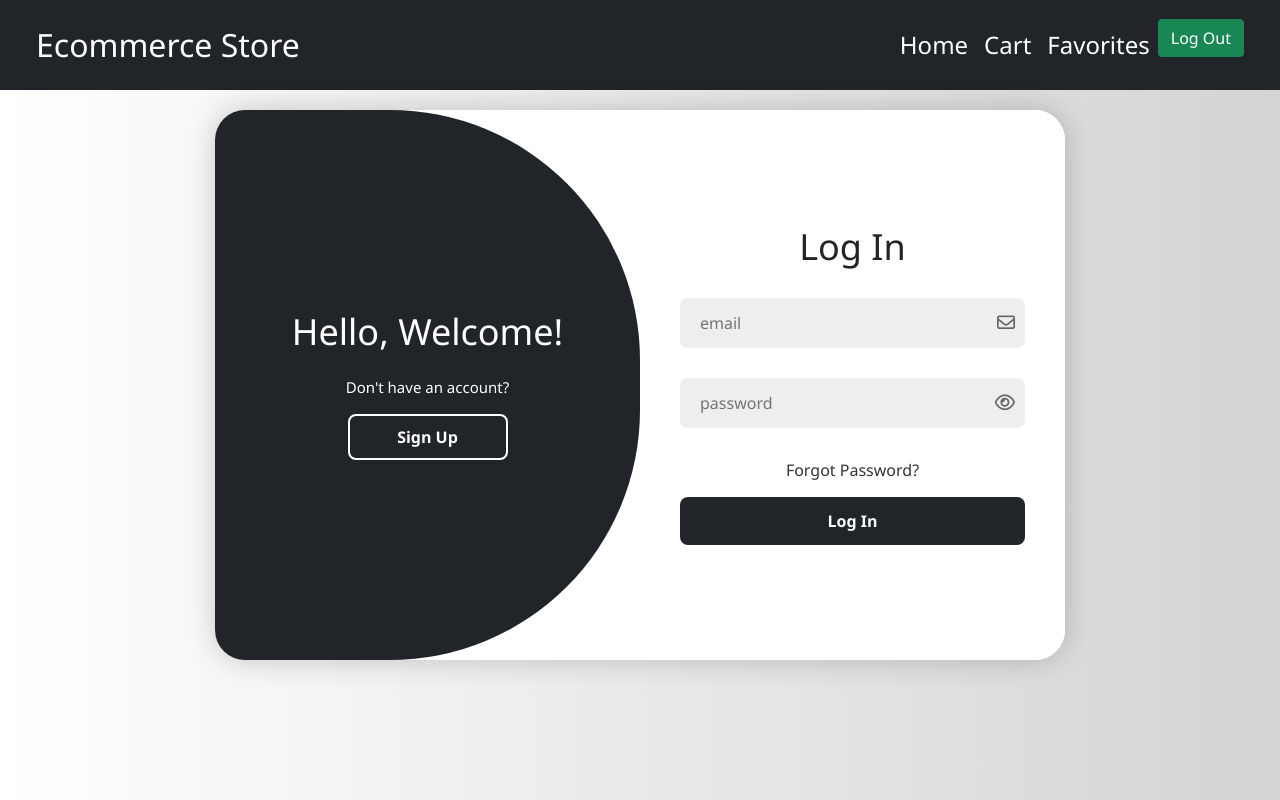
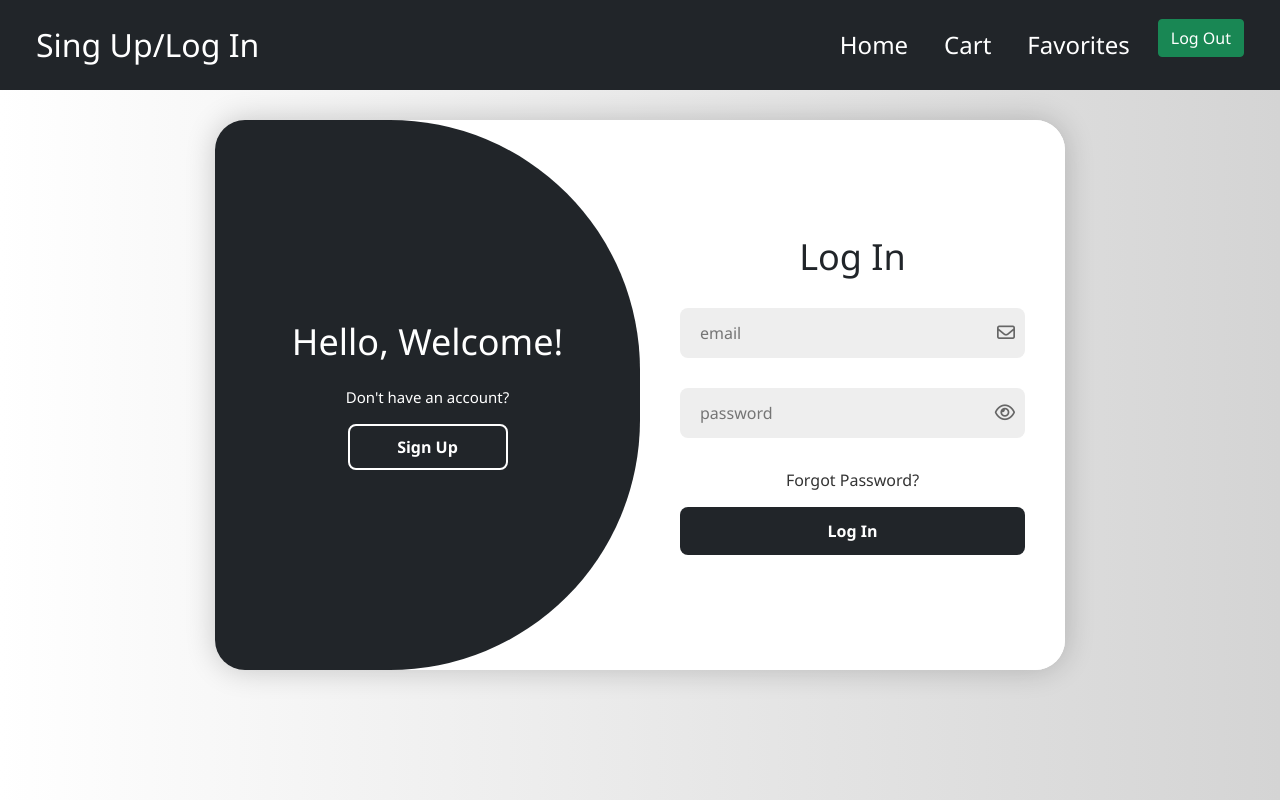
Before and after one commit to G-Mustafa1/Ecommerce-Assigment, a plain HTML site: page pages/login.html in a window 1280 px wide. Drawn offline with nearby package versions, Linux system fonts and the light colour scheme; some packages are replaced by stand-ins of ours; a script that the page names is missing.

Commit message:
Update login.html

```diff
--- a/pages/login.html
+++ b/pages/login.html
@@ -11,6 +11,7 @@
       integrity="sha512-Evv84Mr4kqVGRNSgIGL/F/aIDqQb7xQ2vcrdIwxfjThSH8CSR7PBEakCr51Ck+w+/U6swU2Im1vVX0SVk9ABhg=="
       crossorigin="anonymous" referrerpolicy="no-referrer" />
    <link rel="stylesheet" href="../css/login.css">
+   <link rel="stylesheet" href="../css/style.css">
 </head>
 
 <body>
@@ -18,7 +19,7 @@
       <!-- navbar-start -->
       <nav class="navbar navbar-expand-lg navbar-light bg-dark text-white py-3 px-4">
          <div class="container-fluid">
-           <a class="navbar-brand fs-2 text-white" href="#">Ecommerce Store</a>
+           <a class="navbar-brand fs-2 text-white" href="#">Sing Up/Log In</a>
            <button id="outline" class="navbar-toggler btn-light" type="button" data-bs-toggle="collapse"
              data-bs-target="#navbarSupportedContent" aria-controls="navbarSupportedContent" aria-expanded="false"
              aria-label="Toggle navigation">
```
